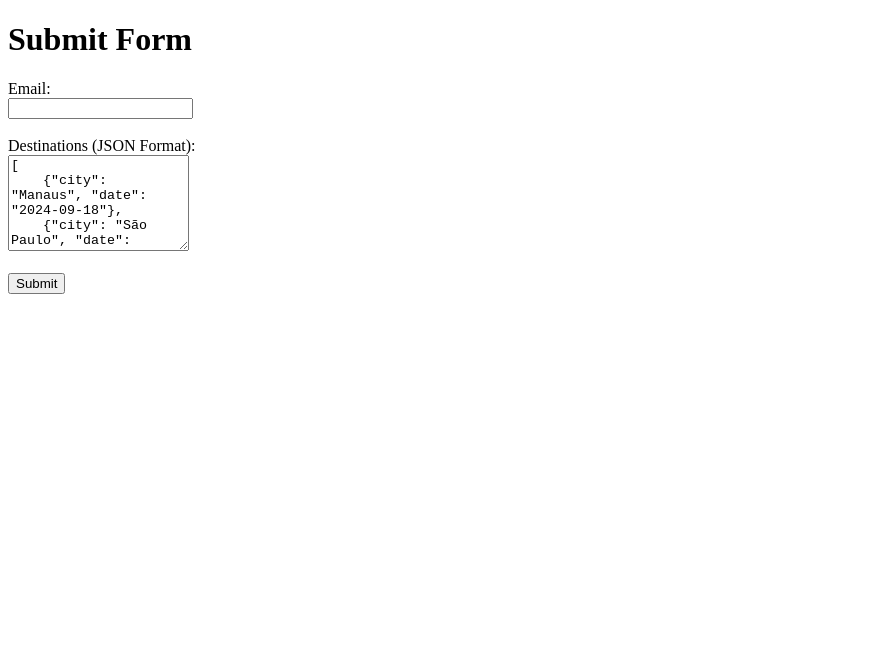
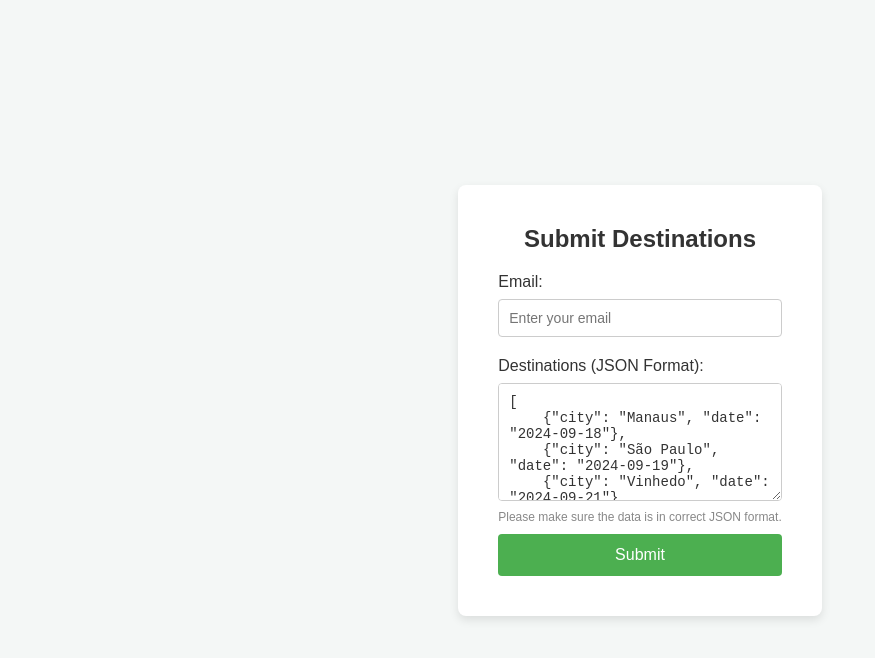
Before and after one commit to pvfrota/test_form, a plain HTML site: page index.html in a window 1280 px wide. Shown: the whole page, without its empty margins (0-875 px from the left). Drawn offline with Linux system fonts and the light colour scheme.

Commit message:
Beautiful UI

```diff
--- a/index.html
+++ b/index.html
@@ -3,17 +3,123 @@
 <head>
     <meta charset="UTF-8">
     <meta name="viewport" content="width=device-width, initial-scale=1.0">
-    <title>Form Post Example</title>
+    <title>Submit Form</title>
+    <style>
+        /* Reset default margin and padding */
+        * {
+            margin: 0;
+            padding: 0;
+            box-sizing: border-box;
+        }
+
+        /* Set background color and font */
+        body {
+            background-color: #f4f7f6;
+            font-family: 'Arial', sans-serif;
+            display: flex;
+            justify-content: center;
+            align-items: center;
+            height: 100vh;
+        }
+
+        /* Style the form */
+        form {
+            background-color: #ffffff;
+            padding: 40px;
+            border-radius: 8px;
+            box-shadow: 0 4px 10px rgba(0, 0, 0, 0.1);
+            width: 100%;
+            max-width: 500px;
+        }
+
+        h1 {
+            font-size: 24px;
+            font-weight: bold;
+            margin-bottom: 20px;
+            color: #333;
+            text-align: center;
+        }
+
+        label {
+            font-size: 16px;
+            color: #333;
+            margin-bottom: 8px;
+            display: block;
+        }
+
+        input[type="email"],
+        textarea {
+            width: 100%;
+            padding: 10px;
+            margin-bottom: 20px;
+            border: 1px solid #ccc;
+            border-radius: 4px;
+            font-size: 14px;
+            color: #333;
+        }
+
+        textarea {
+            resize: vertical;
+        }
+
+        button {
+            width: 100%;
+            background-color: #4CAF50;
+            color: white;
+            padding: 12px;
+            font-size: 16px;
+            border: none;
+            border-radius: 4px;
+            cursor: pointer;
+            transition: background-color 0.3s ease;
+        }
+
+        button:hover {
+            background-color: #45a049;
+        }
+
+        /* Form hover and focus effects */
+        input[type="email"]:focus,
+        textarea:focus {
+            border-color: #4CAF50;
+            outline: none;
+        }
+
+        .form-container {
+            display: flex;
+            flex-direction: column;
+            align-items: center;
+        }
+
+        .note {
+            font-size: 12px;
+            color: #888;
+            margin-top: -15px;
+            margin-bottom: 10px;
+            text-align: center;
+        }
+
+        /* Add a responsive layout */
+        @media (max-width: 600px) {
+            form {
+                padding: 20px;
+            }
+
+            h1 {
+                font-size: 20px;
+            }
+        }
+    </style>
 </head>
 <body>
 
-<h1>Submit Form</h1>
+    <div class="form-container">
+        <form id="myForm">
+            <h1>Submit Destinations</h1>
+            <label for="email">Email:</label>
+            <input type="email" id="email" name="email" placeholder="Enter your email" required>
 
-<form id="myForm">
-    <label for="email">Email:</label><br>
-    <input type="email" id="email" name="email" required><br><br>
-
-    <label for="destinations">Destinations (JSON Format):</label><br>
+            <label for="destinations">Destinations (JSON Format):</label>
             <textarea id="destinations" name="destinations" rows="6" required>
 [
     {"city": "Manaus", "date": "2024-09-18"},
@@ -21,10 +127,13 @@
     {"city": "Vinhedo", "date": "2024-09-21"},
     {"city": "Manaus", "date": "2024-09-23"}
 ]
-    </textarea><br><br>
+            </textarea>
+
+            <div class="note">Please make sure the data is in correct JSON format.</div>
 
             <button type="submit">Submit</button>
         </form>
+    </div>
 
     <script>
         document.getElementById("myForm").addEventListener("submit", function(event) {
```
Lines whose indentation alone changed are shown as unchanged.
